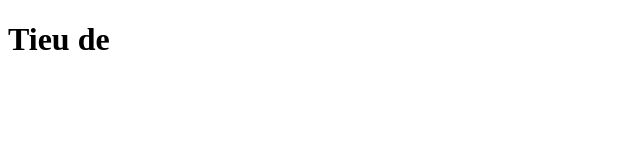
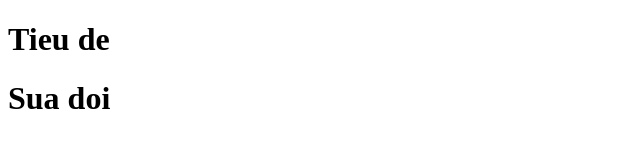
Before and after one commit to Duc160509/Du-an-6, a plain HTML site: page index.html in a window 1280 px wide. Shown: the whole page, without its empty margins (0-640 px from the left). Drawn offline with Linux system fonts and the light colour scheme.

Commit message:
1. THay doi

```diff
--- a/index.html
+++ b/index.html
@@ -7,5 +7,6 @@
 </head>
 <body>
     <h1>Tieu de</h1>
+    <h1>Sua doi</h1>
 </body>
 </html>
```
